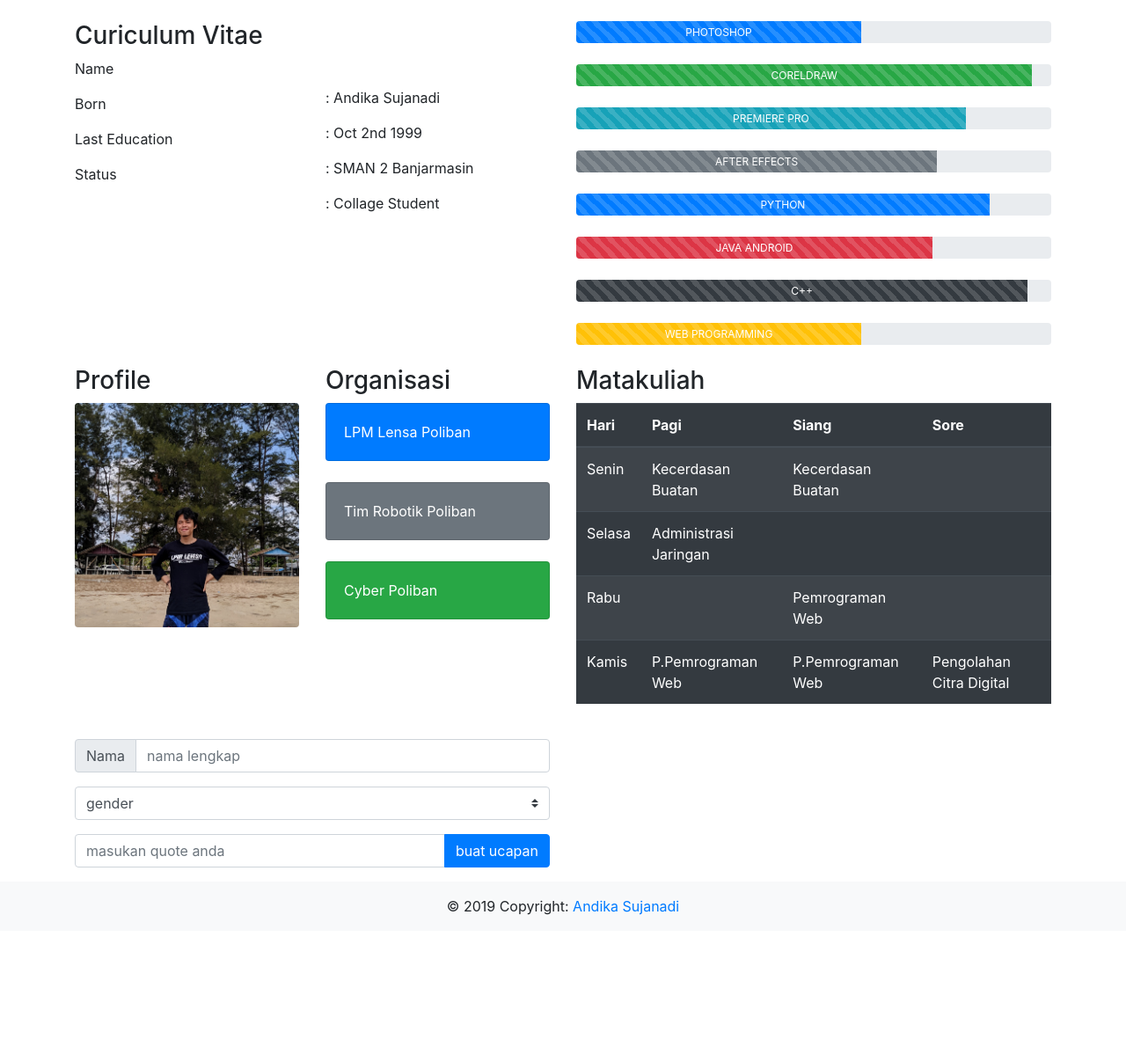
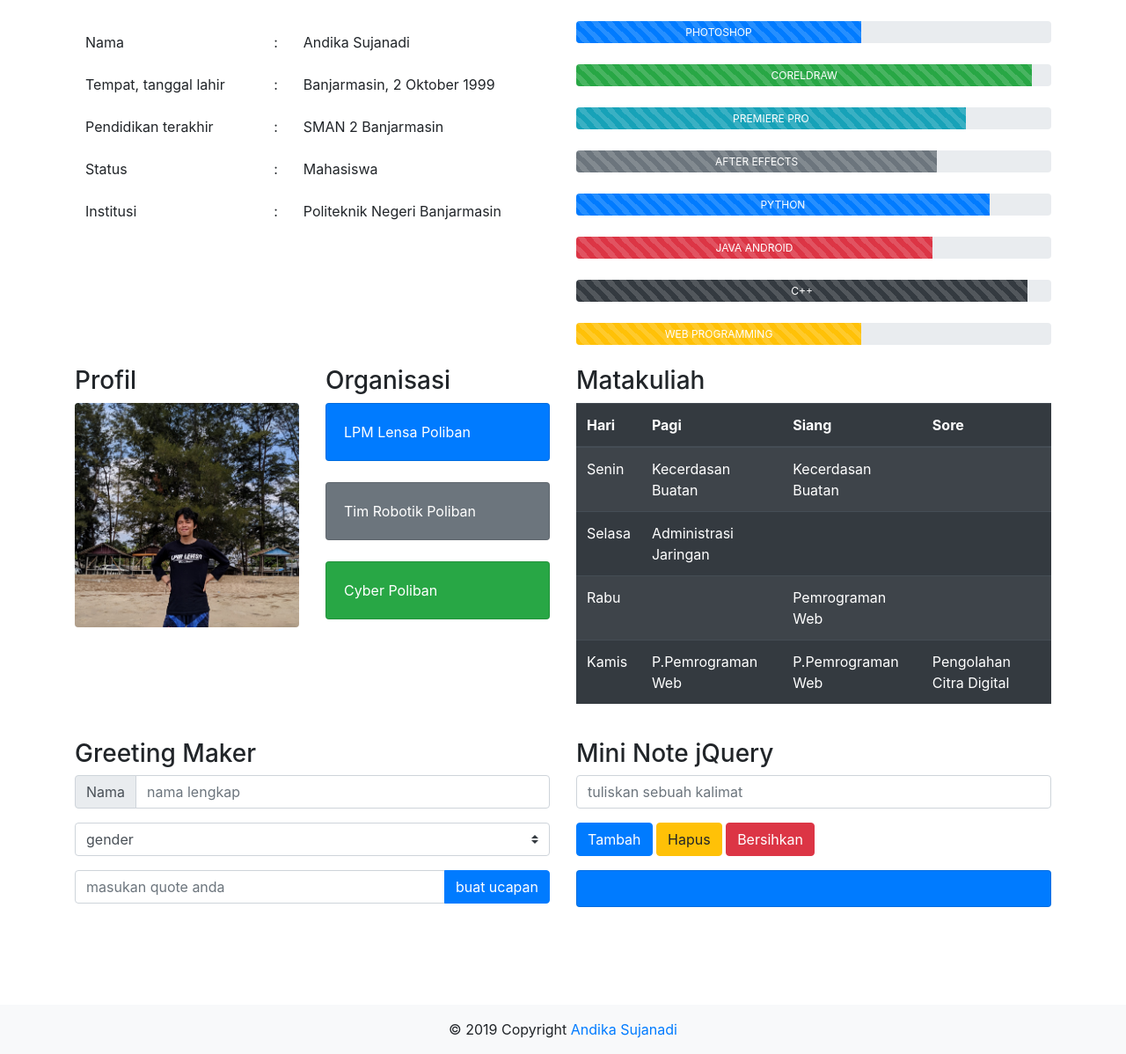
Before and after one commit to andikasujanadi/andikasujanadi.github.io, a PHP site: page / in a window 1280 px wide. Shown: the part 56-1254 px from the top of the page at 88% size. Before the commit the page ends 1096 px from the top, so only its background shows below. Run offline with PHP 8.4, Linux system fonts and the light colour scheme; some libraries are stand-ins or nearby versions.

Commit message:
Update and rename index.html to index.php

```diff
--- a/index.html
+++ b/index.php
@@ -4,7 +4,7 @@
     <meta charset="utf-8">
     <meta name="viewport" content="width=device-width, initial-scale=1, shrink-to-fit=no">
     <link rel="shortcut icon" type="image/png" href="favicon.png"/>
-    <link rel="stylesheet" href="https://maxcdn.bootstrapcdn.com/bootstrap/4.3.1/css/bootstrap.min.css">
+    <link rel="stylesheet" href="bootstrap.min.css">
     <style type="text/css">html{scroll-behavior: smooth;}div{transition: 0.3s all ease;}</style>
     <title>Andika Sujanadi</title>
   </head>
@@ -25,19 +25,50 @@
     </nav>
     <div class="container" style="margin-top: 5em">
       <div class="row">
-        <div class="col-5 col-lg-3">
+        <!-- <div class="col-5 col-lg-3">
           <h3>Curiculum Vitae</h3>
-          <p>Name</p>
-          <p>Born</p>
-          <p>Last Education</p>
+          <p>Nama</p>
+          <p>Tanggal Lahir</p>
+          <p>lulusan</p>
           <p>Status</p>
         </div>
         <div class="col-6 col-lg-3">
           <h3 style="color:#00000000">----------------------</h3>
           <p>: Andika Sujanadi</p>
-          <p>: Oct 2nd 1999</p>
+          <p>: 2 oktober 1999</p>
           <p>: SMAN 2 Banjarmasin</p>
-          <p>: Collage Student</p>
+          <p>: Mahasiswa</p>
+        </div> -->
+        <div class="table-responsive col-lg-6">
+<table class="table table-borderless">
+    <tbody>
+      <tr>
+        <td>Nama</td>
+        <td>:</td>
+        <td>Andika Sujanadi</td>
+      </tr>
+      <tr>
+        <td>Tempat, tanggal lahir</td>
+        <td>:</td>
+        <td>Banjarmasin, 2 Oktober 1999</td>
+      </tr>
+      <tr>
+        <td>Pendidikan terakhir</td>
+        <td>:</td>
+        <td>SMAN 2 Banjarmasin</td>
+      </tr>
+      <tr>
+        <td>Status</td>
+        <td>:</td>
+        <td>Mahasiswa</td>
+      </tr>
+      <tr>
+        <td>Institusi</td>
+        <td>:</td>
+        <td>Politeknik Negeri Banjarmasin</td>
+      </tr>
+    </tbody>
+  </table>
         </div>
         <div class="col-lg-6">
           <div class="progress" style="height:25px">
@@ -68,7 +99,7 @@
         <div class="col-lg-12 col-xl-6">
           <div class="row">
             <div class="col-md-6">
-              <h3 id="profile">Profile</h3>
+              <h3 id="profile">Profil</h3>
               <img src="1.jpg" class="img-fluid rounded" alt="Andika Sujanadi">
             </div>
             <div class="col-md-6">
@@ -128,8 +159,9 @@
         </div>
       </div>
       <br>
-      <div class="row" id="game">
+      <div class="row">
         <div class="mx-auto col-lg-10 col-xl-6">
+          <h3 id="game">Greeting Maker</h3>
           <div class="input-group mb-3">
             <div class="input-group-prepend">
               <span class="input-group-text">Nama</span>
@@ -148,8 +180,18 @@
             </div>
           </div>
         </div>
-        <div class="col-xl-6">
-          <div class="toast" data-autohide="false">
+        <div class="mx-auto col-lg-10 col-xl-6">
+          <h3 id="game">Mini Note jQuery</h3>
+          <div class="input-group mb-3">
+            <input id="i_tulis" type="text" class="form-control" placeholder="tuliskan sebuah kalimat">
+          </div>
+          <button type="button" class="btn btn-primary" onclick="myFunction()">Tambah</button>
+          <button type="button" class="btn btn-warning" onclick="myFunction2()">Hapus</button>
+          <button type="button" class="btn btn-danger" onclick="myFunction3()">Bersihkan</button>
+          <div class="my-3 card bg-primary text-white">
+            <div class="card-body" id="tambah"></div>
+          </div>
+          <div class="toast my-3" data-autohide="false">
             <div class="toast-header">
               <strong class="mr-auto text-primary"><span id="t_dari2"></span></strong>
               <small class="text-muted">quote</small>
@@ -158,14 +200,14 @@
             <div class="toast-body">
               <span id="t_quote2"></span>
             </div>
-          </div><br>
+          </div>
         </div>
       </div>
     </div>
     <!-- Footer -->
-    <footer class="page-footer font-small bg-light">
+    <footer class="page-footer font-small bg-light mt-3">
       <!-- Copyright -->
-      <div class="footer-copyright text-center py-3">© 2019 Copyright:
+      <div class="footer-copyright text-center py-3">© 2019 Copyright
         <a href="#">Andika Sujanadi</a>
       </div>
       <!-- Copyright -->
@@ -193,8 +235,8 @@
           </div>
         </div>
       </div>
-    <script src="https://ajax.googleapis.com/ajax/libs/jquery/3.4.1/jquery.min.js"></script>
-    <script src="https://maxcdn.bootstrapcdn.com/bootstrap/4.3.1/js/bootstrap.min.js"></script>
+    <script src="jquery.min.js"></script>
+    <script src="bootstrap.min.js"></script>
     <script>
     $(document).ready(function(){
       $('[data-toggle="tooltip"]').tooltip();
@@ -216,6 +258,22 @@
         $('#t_quote2').text($('#t_quote').text());
       });
     });
+function myFunction() {
+var txt1 = ('input harus diisi');
+if($('#i_tulis').val()==''){
+  txt1 = ('input harus diisi');
+}else{
+  txt1 = $('#i_tulis').val();
+}
+var txt2 = $("<div id='lol'></div>").append(txt1);
+$("#tambah").append(txt2);
+}
+function myFunction2() {
+  $("#lol:first-child").remove();
+}
+function myFunction3() {
+  $("#tambah").empty();
+}
     </script>
   </body>
 </html>
```
